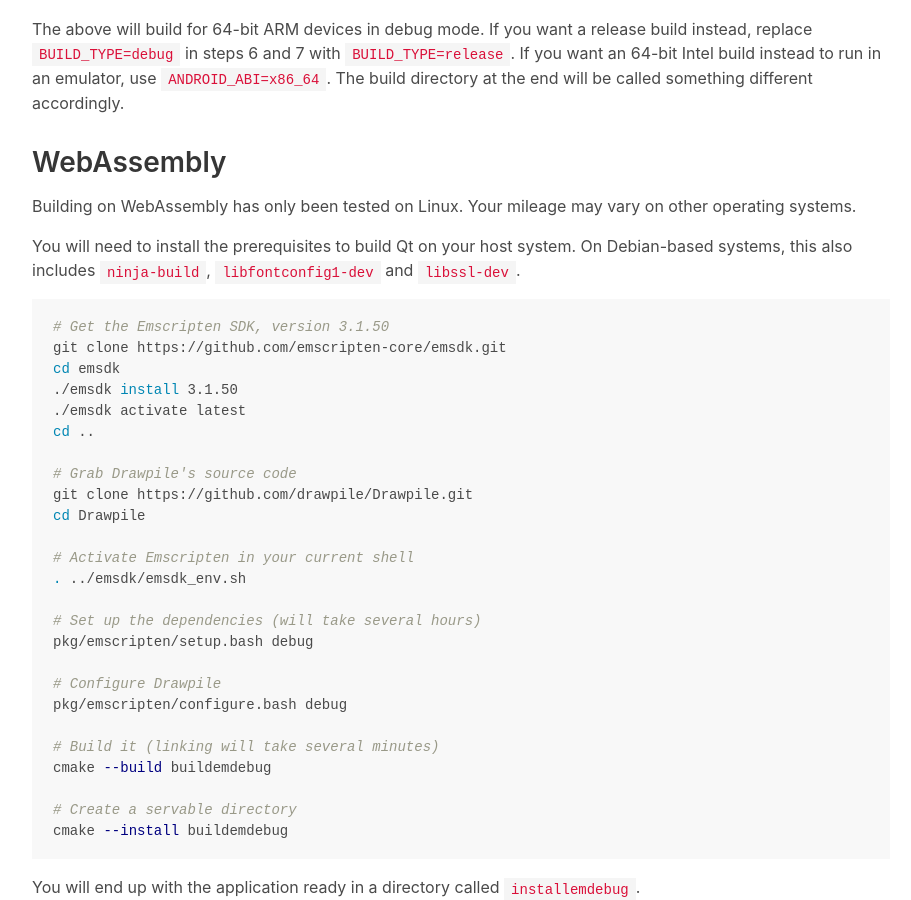
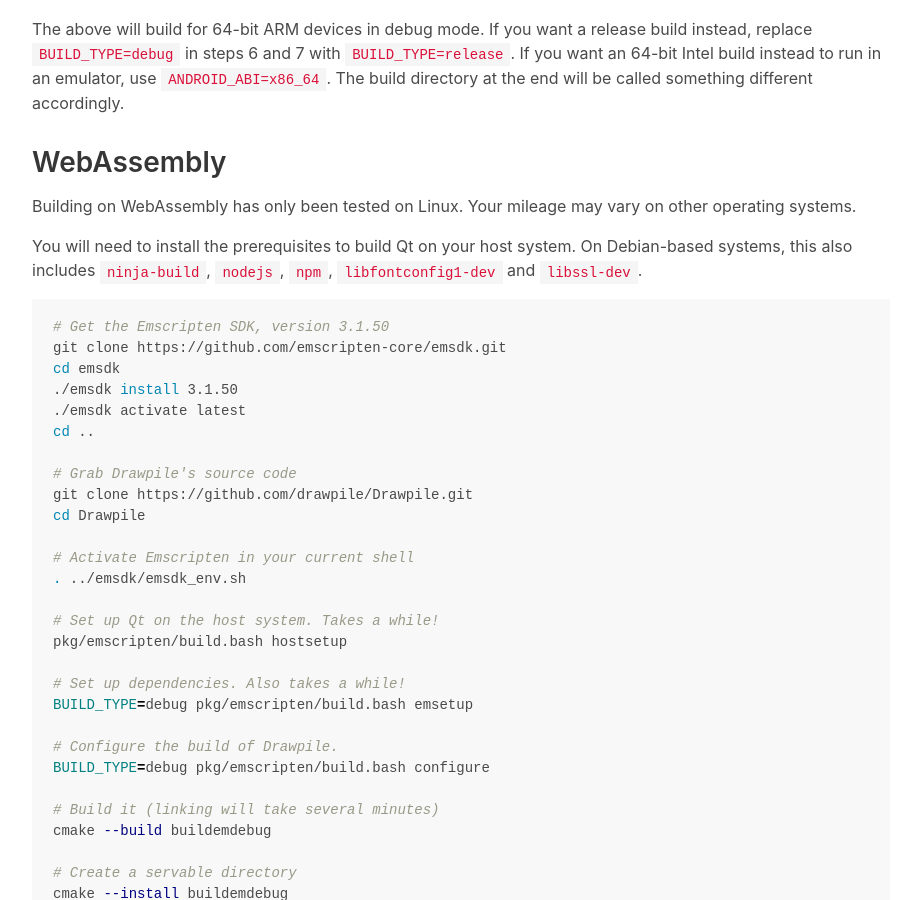
Before and after one commit to drawpile/drawpile.github.io, a Jekyll site: the page built from help/development/buildingfromsource.markdown, in a window 1280 px wide and 900 px high, scrolled down 4109 px. Shown: the whole window, without its empty margins (32-943 px from the left). Built offline with Jekyll 4.4.1, drawn with Linux system fonts in a browser that asks for light colours.

Commit message:
Adjust Emscripten build instructions
The way the script works has changed in the repository, it's now more
like the Android build script instead of having separate ones for setup
and configuration.

````diff
--- a/help/development/buildingfromsource.markdown
+++ b/help/development/buildingfromsource.markdown
@@ -120,7 +120,7 @@
 
 Building on WebAssembly has only been tested on Linux. Your mileage may vary on other operating systems.
 
-You will need to install the prerequisites to build Qt on your host system. On Debian-based systems, this also includes `ninja-build`, `libfontconfig1-dev` and `libssl-dev`.
+You will need to install the prerequisites to build Qt on your host system. On Debian-based systems, this also includes `ninja-build`, `nodejs`, `npm`, `libfontconfig1-dev` and `libssl-dev`.
 
 ```sh
 # Get the Emscripten SDK, version 3.1.50
@@ -137,11 +137,14 @@
 # Activate Emscripten in your current shell
 . ../emsdk/emsdk_env.sh
 
-# Set up the dependencies (will take several hours)
-pkg/emscripten/setup.bash debug
+# Set up Qt on the host system. Takes a while!
+pkg/emscripten/build.bash hostsetup
 
-# Configure Drawpile
-pkg/emscripten/configure.bash debug
+# Set up dependencies. Also takes a while!
+BUILD_TYPE=debug pkg/emscripten/build.bash emsetup
+
+# Configure the build of Drawpile.
+BUILD_TYPE=debug pkg/emscripten/build.bash configure
 
 # Build it (linking will take several minutes)
 cmake --build buildemdebug
````
